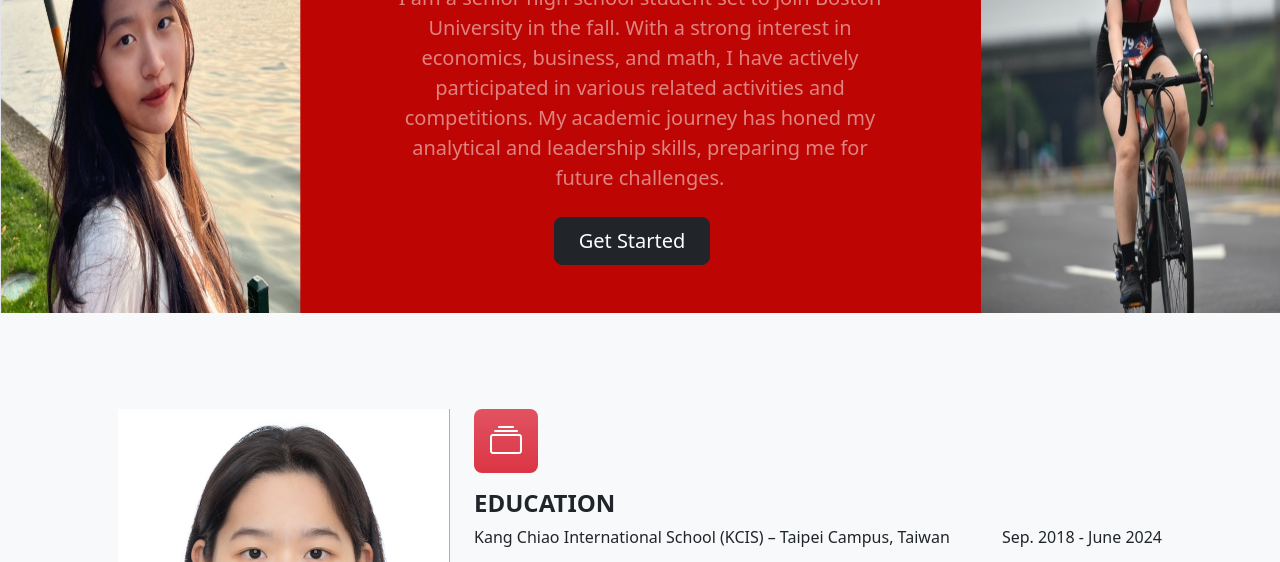
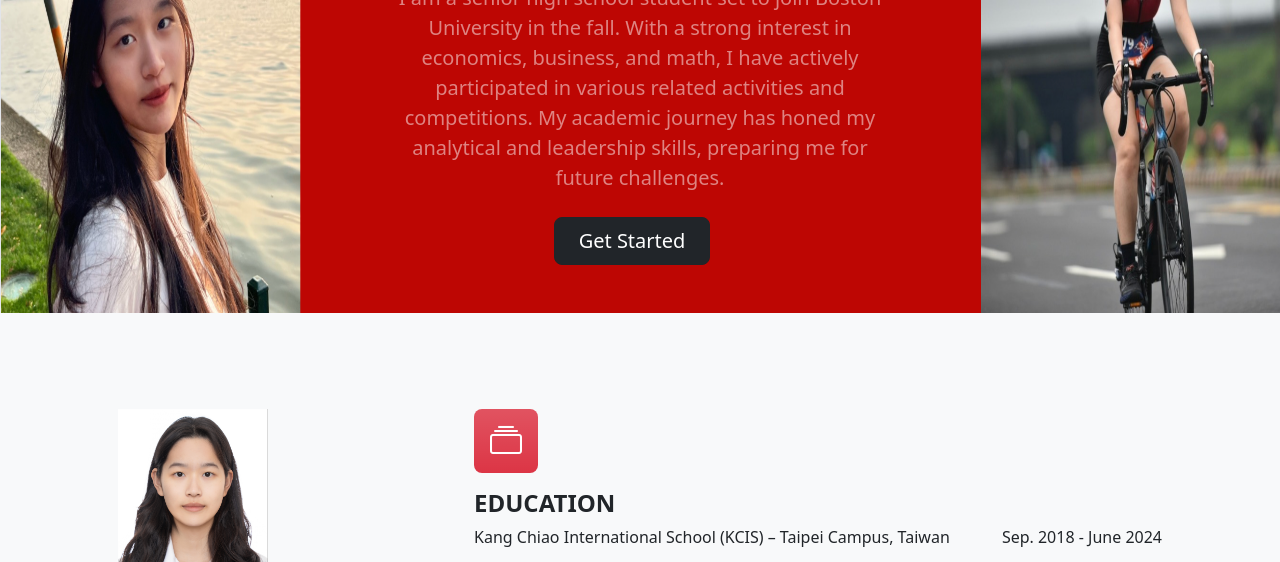
Before and after one commit to rebeccarebecc/Rebecca.github.io, a plain HTML site: page index.html in a window 1280 px wide. Shown: the part 187-749 px from the top of the page. Drawn offline with nearby package versions, Linux system fonts and the light colour scheme.

Commit message:
Update index.html

```diff
--- a/index.html
+++ b/index.html
@@ -60,6 +60,10 @@
     transform: translateY(-50%);
     right: -10%;
     }
+    .small-image {
+        max-width: 150px; /* Adjust the size as needed */
+        height: auto;
+    }
 
     </style>
     <body>
@@ -103,7 +107,7 @@
         <div class="row">
             <!-- Image Column -->
             <div class="col-md-4">
-                <img src="portrait1.jpg" alt="Education Image" class="img-fluid mb-3 feature-image">
+                <img src="portrait1.jpg" alt="Education Image" class="img-fluid mb-3 feature-section-image small-image">
             </div>
             <!-- Text Column -->
             <div class="col-md-8">
```
